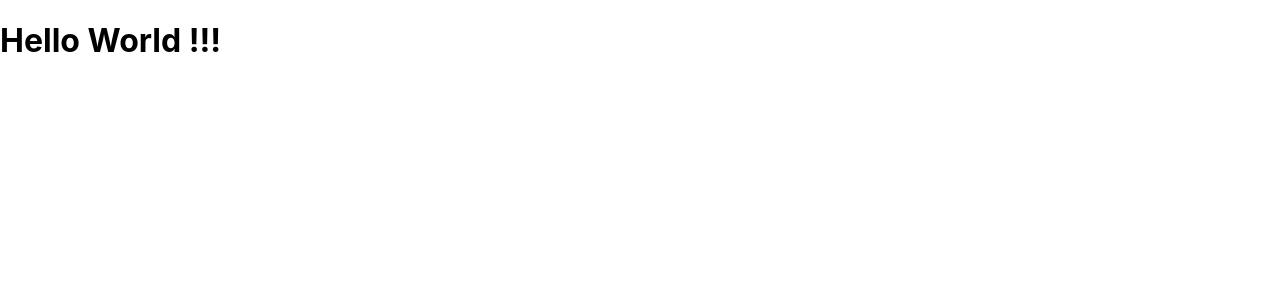
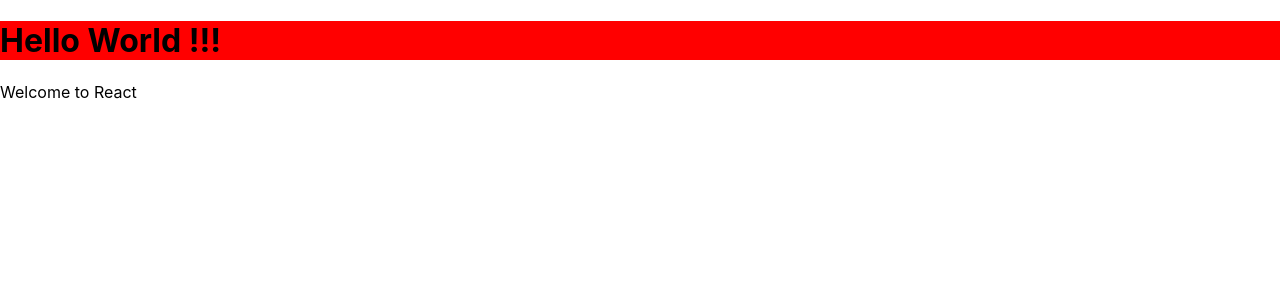
Before and after one commit to oliver-gomes/webdev-2018, a React (Create React App) app in the folder react-app/robofriends/: page / in a window 1280 px wide. Shown: the top 300 px of the page. Built offline with nearby package versions, Linux system fonts and the light colour scheme.

Commit message:
adding Hello.css

```diff
--- /dev/null
+++ b/react-app/robofriends/src/Hello.css
@@ -0,0 +1,3 @@
+h1 {
+  background: red;
+}
--- a/react-app/robofriends/src/Hello.js
+++ b/react-app/robofriends/src/Hello.js
@@ -1,8 +1,14 @@
 import React, { Component } from "react";
+import "./Hello.css";
 
 class Hello extends Component {
   render() {
-    return <h1>Hello World !!!</h1>;
+    return (
+      <div>
+        <h1>Hello World !!!</h1>
+        <p>Welcome to React</p>
+      </div>
+    );
   }
 }
 
```
